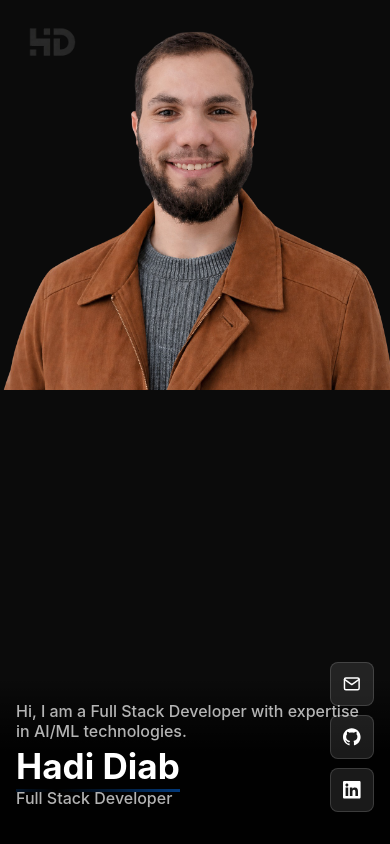
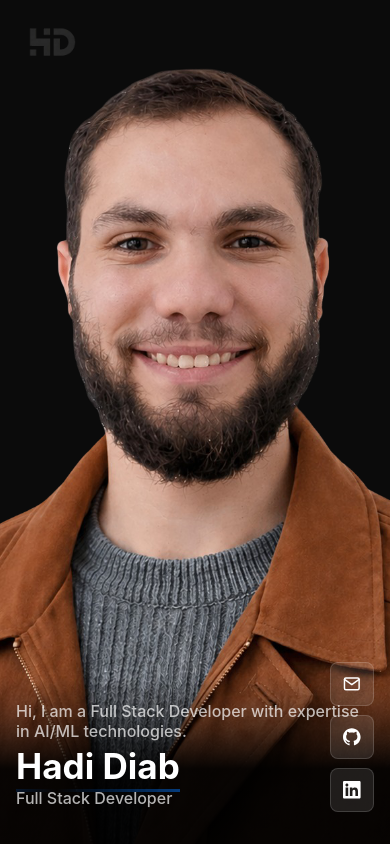
Before and after one commit to Hadi20Diab/my-portfolio, a Next.js app: page / in a window 390 px wide. Shown: the top 844 px of the page. Built offline with nearby package versions, Linux system fonts and the light colour scheme.

Commit message:
feat: update HeroSection styles for improved image fitting and enhanced background gradient
Co-authored-by: Copilot <copilot@github.com>

```diff
--- a/src/components/HeroSection/HeroSection.scss
+++ b/src/components/HeroSection/HeroSection.scss
@@ -183,7 +183,7 @@
                 height: 100%;
 
                 img {
-                    object-fit: contain !important;
+                    object-fit: cover !important;
                     object-position: top center !important;
                 }
             }
@@ -196,9 +196,9 @@
             width: -webkit-fill-available;
             z-index: 2;
             padding: 2rem vars.$space-lg 2.5rem;
-            padding-top: 3rem;
+            padding-top: 4rem;
             text-align: left;
-            background: linear-gradient(to top, rgba(0, 0, 0, 0.92) 55%, transparent 100%);
+            background: linear-gradient(to top, rgba(0, 0, 0, 0.95) 45%, rgba(0, 0, 0, 0.5) 70%, transparent 100%);
             display: flex;
             flex-direction: column;
             align-items: flex-start;
```
